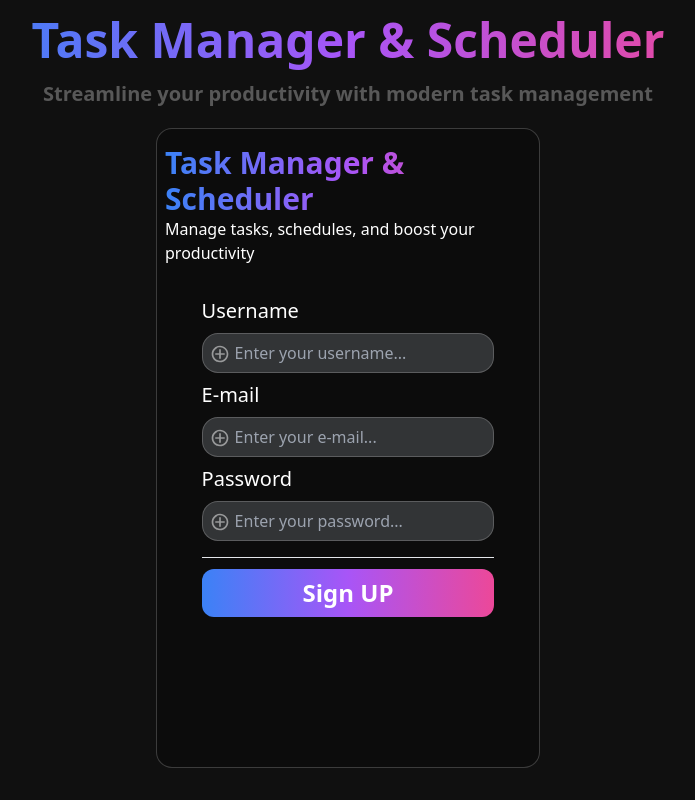
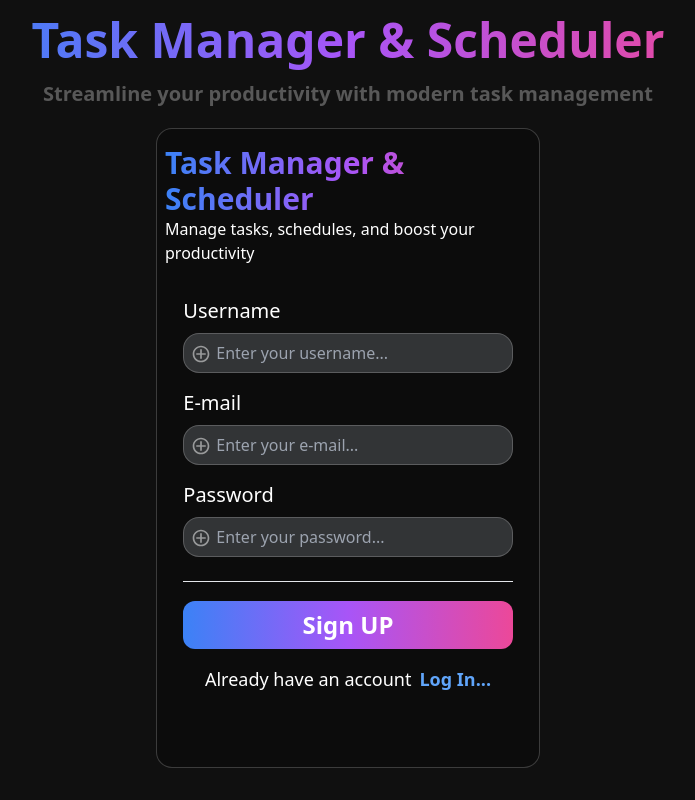
Before and after one commit to NikhilThakur3536/Task-Manager-And-Scheduler, a Next.js app in the folder Frontend/: page /login in a window 1280 px wide. Shown: the whole page, without its empty margins (292-987 px from the left). Built offline with nearby package versions, Linux system fonts and the light colour scheme.

Commit message:
Signup Page Ui Updated

```diff
--- a/Frontend/src/app/login/components/Login.tsx
+++ b/Frontend/src/app/login/components/Login.tsx
@@ -57,9 +57,14 @@ export const Login= ({onSubmit}:submition) => {
           <form className="w-full flex flex-col items-center">
             {InputFieldsData.map((items, index) => (<InputFields key={index} {...items} value={data[items.name]||""} onChange={dataHandler}/>))}
           </form>
-          <hr className="w-[80%] h-1 text-white/30 mt-2 mb-2" />
-          <button className="w-[80%] h-12 bg-gradient-to-r from-blue-500 via-purple-500 to-pink-500 rounded-xl text-center text-white font-bold text-2xl" onClick={handleSignup}>Sign UP</button>
+          <hr className="w-[90%] h-1 text-white/30 mt-2 mb-4" />
+          <button className="w-[90%] h-12 bg-gradient-to-r from-blue-500 via-purple-500 to-pink-500 rounded-xl text-center text-white font-bold text-2xl" onClick={handleSignup}>Sign UP</button>
+          <div className="w-[90%] flex justify-center items-center mt-4">
+                <h3 className="text-lg text-white ">Already have an account</h3>
+                <span className="text-blue-400 text-lg ml-2 font-semibold">Log In...</span>
+          </div>
         </div>
+
       </div>
     )
 }
--- a/Frontend/src/app/login/ui/InputFields.tsx
+++ b/Frontend/src/app/login/ui/InputFields.tsx
@@ -10,7 +10,7 @@ type InputProps = InputFieldsProps & {
 
 export const InputFields= ({label,placeholder,name,type,value,onChange}:InputProps) =>{
     return(
-        <div className="mb-2 w-[80%]">
+        <div className="mb-4 w-[90%]">
       <label className="block w-full h-8 mb-1 text-xl text-white">{label}</label>
       <input type={type} placeholder={placeholder} name={name} value={value} onChange={onChange} className="focus:outline-none bg-slate-300/20 text-white border border-white/20 rounded-2xl w-full h-10 pl-8 placeholder:ml-8 relative"  />
       <CgAdd className="text-white/50 absolute   transform -translate-y-[29px] translate-x-2" size={20} />
```
